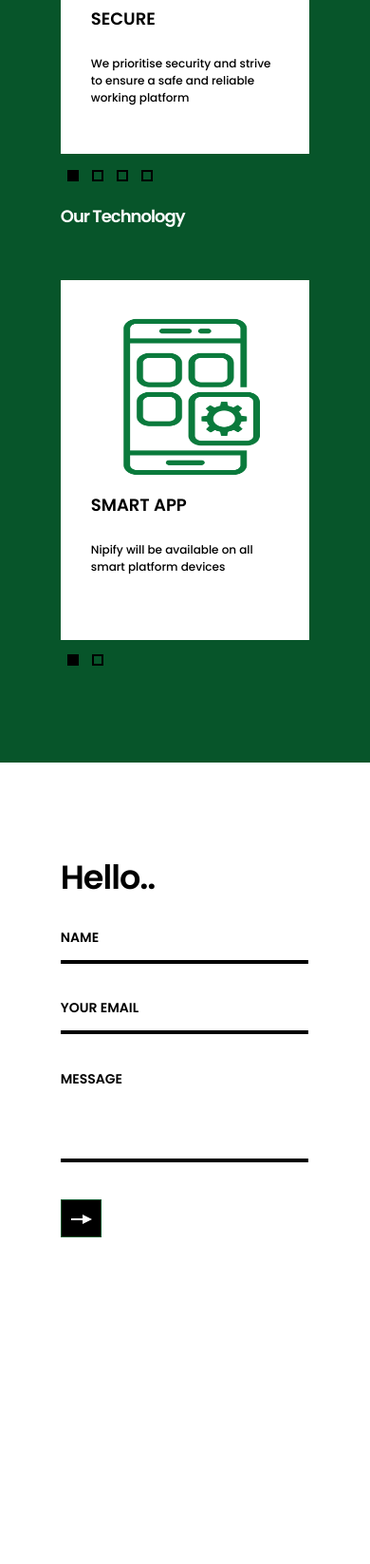
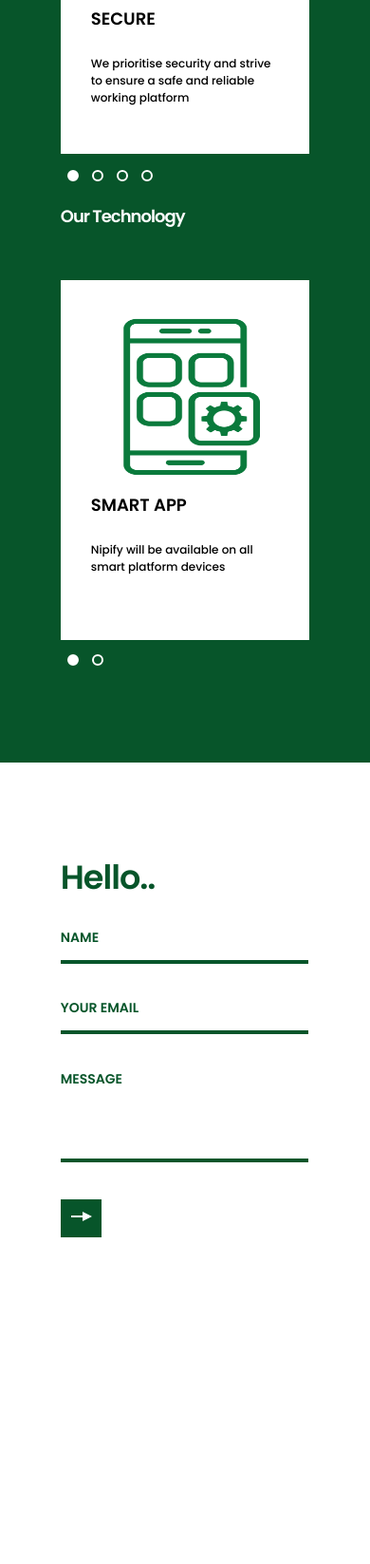
Before and after one commit to SuperDev0109/nipify, a PHP site: page / in a window 390 px wide. Shown: the part 1811-3458 px from the top of the page at 95% size. Run offline with PHP 8.4, Linux system fonts and the light colour scheme.

Commit message:
contact us update

```diff
--- a/css/custom.css
+++ b/css/custom.css
@@ -1,3 +1,31 @@
-.textWhite {
-    color: white !important;
+.textGreen {
+    color: #07552a !important;
 }
+
+#inputName::placeholder {
+    color: #07552a !important;
+}
+
+#inputEmail::placeholder {
+    color: #07552a !important;
+}
+
+#inputMessage::placeholder {
+    color: #07552a !important;
+}
+
+#fullname::placeholder {
+    color: #07552a !important;
+}
+
+#country::placeholder {
+    color: #07552a !important;
+}
+
+#city::placeholder {
+    color: #07552a !important;
+}
+
+#email::placeholder {
+    color: #07552a !important;
+}
--- a/css/inputtext.css
+++ b/css/inputtext.css
@@ -60,12 +60,12 @@
 	left: -1px;
 	width: 100%;
 	height:100%;
-	border-bottom: 4px solid #000;
+	border-bottom: 4px solid #07552a;
 }
 
 .input__label--hoshi::after {
 	margin-top: 2px;
-	border-bottom: 10px solid #000;
+	border-bottom: 10px solid #07552a;
 	-webkit-transform: translate3d(-100%, 0, 0);
 	transform: translate3d(-100%, 0, 0);
 	-webkit-transition: -webkit-transform 0.3s;
@@ -73,7 +73,7 @@
 }
 
 .input__label--hoshi-color-1::after {
-	border-color: rgb(0, 0, 0);
+	/* border-color: rgb(0, 0, 0); */
 }
 
 .input__label--hoshi-color-2::after {
--- a/css/style.css
+++ b/css/style.css
@@ -286,8 +286,8 @@
   transition: all 0.2s ease-in-out; }
 .owl-carousel.owl-theme .owl-controls span {
   background: none;
-  border: 2px solid #000;
-  border-radius: 0;
+  border: 2px solid #FFF;
+  border-radius: 50%;
   display: inline-block !important;
   height: 12px;
   margin: 5px 7px;
@@ -298,7 +298,7 @@
 .owl-carousel.owl-theme .owl-nav {
   display: none; }
 .owl-carousel.owl-theme .owl-dot.active span {
-  background: #000; }
+  background: #FFF; }
 
 #qualities .owl-carousel.owl-theme .owl-item {
   background: #fff; }
@@ -515,9 +515,11 @@
   width: 441px; }
 .notify-wrap .input__label--hoshi::before,
 .notify-wrap .input__label--hoshi::after {
-  border-bottom: 4px solid #000; }
+  /* border-bottom: 4px solid #000;  */
+}
 .notify-wrap .input__label--hoshi::after {
-  border-bottom: 8px solid #000; }
+  /* border-bottom: 8px solid #000;  */
+}
 
 .form-control::-webkit-input-placeholder {
   color: #000;
@@ -586,7 +588,7 @@
   padding-bottom: 18px;
   padding-top: 13px; }
   .page-right .form-control:focus {
-    border-color: #000; }
+    border-color: #07552a; }
 .page-right h3 {
   padding-bottom: 52px; }
 .page-right .form-group {
--- a/index.php
+++ b/index.php
@@ -93,10 +93,10 @@
 
 								<!--CONTENT CHANGED & <br> ADDED-->
 								<div class="notify-wrap">
-									<h3 class="wellcome-text" data-animation="fadeInLeft" data-animation-delay="900" data-out-animation="fadeOutLeft" data-out-animation-delay="100" data-ng-bind="notifyFullname || 'Full Legal Name..'">Please input Full Legal Name</h3>
+									<h3 class="wellcome-text textGreen" data-animation="fadeInLeft" data-animation-delay="900" data-out-animation="fadeOutLeft" data-out-animation-delay="100" data-ng-bind="notifyFullname || 'Full Legal Name..'">Please input Full Legal Name</h3>
 									<!-- <form id="notifyMe" class="contact-form" action="" method="post"> -->
 										<div class="input-wrap" data-animation="fadeInLeft" data-animation-delay="100" data-out-animation="fadeOutLeft" data-out-animation-delay="900">
-											<input  data-ng-model="notifyFullname" class="col-lg-10  align-center form-control input input__field input__field--hoshi notify-input-box" name="fullname" placeholder="Full Legal Name"  type="text">
+											<input  data-ng-model="notifyFullname" class="col-lg-10  align-center form-control input input__field input__field--hoshi notify-input-box textGreen" name="fullname" id="fullname" placeholder="Full Legal Name"  type="text">
 											<label class="input__label input__label--hoshi input__label--hoshi-color-1"></label>
 										</div>
 										<div class="notify-btn main-menu">
@@ -124,10 +124,10 @@
 
 								<!--CONTENT CHANGED & <br> ADDED-->
 								<div class="notify-wrap">
-									<h3 class="wellcome-text" data-animation="fadeInLeft" data-animation-delay="900" data-out-animation="fadeOutLeft" data-out-animation-delay="100" data-ng-bind="notifyEmail || 'Email Address..'">Please input Email Address</h3>
+									<h3 class="wellcome-text textGreen" data-animation="fadeInLeft" data-animation-delay="900" data-out-animation="fadeOutLeft" data-out-animation-delay="100" data-ng-bind="notifyEmail || 'Email Address..'">Please input Email Address</h3>
 									<!-- <form id="notifyMe" class="contact-form" action="" method="post"> -->
 										<div class="input-wrap" data-animation="fadeInLeft" data-animation-delay="100" data-out-animation="fadeOutLeft" data-out-animation-delay="900">
-											<input  data-ng-model="notifyEmail" class="col-lg-10  align-center form-control input input__field input__field--hoshi notify-input-box" name="email" placeholder="Email"  type="text">
+											<input  data-ng-model="notifyEmail" class="col-lg-10  align-center form-control input input__field input__field--hoshi notify-input-box textGreen" name="email" id="email" placeholder="Email"  type="text">
 											<label class="input__label input__label--hoshi input__label--hoshi-color-1"></label>
 										</div>
 										<div class="notify-btn main-menu">
@@ -155,10 +155,10 @@
 
 								<!--CONTENT CHANGED & <br> ADDED-->
 								<div class="notify-wrap">
-									<h3 class="wellcome-text" data-animation="fadeInLeft" data-animation-delay="900" data-out-animation="fadeOutLeft" data-out-animation-delay="100" data-ng-bind="notifyCountry || 'Country...'">Please input Email Address</h3>
+									<h3 class="wellcome-text textGreen" data-animation="fadeInLeft" data-animation-delay="900" data-out-animation="fadeOutLeft" data-out-animation-delay="100" data-ng-bind="notifyCountry || 'Country...'">Please input Email Address</h3>
 									<!-- <form id="notifyMe" class="contact-form" action="" method="post"> -->
 										<div class="input-wrap" data-animation="fadeInLeft" data-animation-delay="100" data-out-animation="fadeOutLeft" data-out-animation-delay="900">
-											<select data-ng-model="notifyCountry" class="col-lg-10  align-center form-control input input__field input__field--hoshi notify-input-box" name="country" placeholder="Country" id="country">
+											<select data-ng-model="notifyCountry" class="col-lg-10  align-center form-control input input__field input__field--hoshi notify-input-box textGreen" name="country" id="country" placeholder="Country" id="country">
 												<option>France</option>
 												<option>Australia</option>
 												<option>Russia</option>
@@ -190,10 +190,10 @@
 
 								<!--CONTENT CHANGED & <br> ADDED-->
 								<div class="notify-wrap">
-									<h3 class="wellcome-text" data-animation="fadeInLeft" data-animation-delay="900" data-out-animation="fadeOutLeft" data-out-animation-delay="100" data-ng-bind="notifyCity || 'City...'">Please input Email Address</h3>
+									<h3 class="wellcome-text textGreen" data-animation="fadeInLeft" data-animation-delay="900" data-out-animation="fadeOutLeft" data-out-animation-delay="100" data-ng-bind="notifyCity || 'City...'">Please input Email Address</h3>
 									<!-- <form id="notifyMe" class="contact-form" action="" method="post"> -->
 										<div class="input-wrap" data-animation="fadeInLeft" data-animation-delay="100" data-out-animation="fadeOutLeft" data-out-animation-delay="900">
-											<select data-ng-model="notifyCity" class="col-lg-10  align-center form-control input input__field input__field--hoshi notify-input-box" name="city" placeholder="City" id="city">
+											<select data-ng-model="notifyCity" class="col-lg-10  align-center form-control input input__field input__field--hoshi notify-input-box textGreen" name="city" id="city" placeholder="City" id="city">
 												<option>Paris</option>
 												<option>Sydney</option>
 												<option>Moscow</option>
@@ -225,7 +225,7 @@
 
 								<!--CONTENT CHANGED & <br> ADDED-->
 								<div class="notify-wrap">
-									<h3 class="wellcome-text" data-animation="fadeInLeft" data-animation-delay="900" data-out-animation="fadeOutLeft" data-out-animation-delay="100">Success</h3>
+									<h3 class="wellcome-text textGreen" data-animation="fadeInLeft" data-animation-delay="900" data-out-animation="fadeOutLeft" data-out-animation-delay="100">Success</h3>
 									<!-- <form id="notifyMe" class="contact-form" action="" method="post"> -->
 										<div class="input-wrap" data-animation="fadeInLeft" data-animation-delay="100" data-out-animation="fadeOutLeft" data-out-animation-delay="900">
 											<label class="input__label input__label--hoshi input__label--hoshi-color-1"></label>
@@ -394,32 +394,32 @@
 						<div class="container align-center detail-info">
 							<div class="row">
 							<div data-ng-controller="ContactController" class="panel-body">
-								<h3 class="col-lg-12 col-xs-9" data-ng-bind="formData.inputName||'Hello..'" >Hello..</h3>
+								<h3 class="col-lg-12 col-xs-9 textGreen" data-ng-bind="formData.inputName||'Hello..'" >Hello..</h3>
 								<div class="col-lg-6 col-md-6 col-sm-6 col-xs-9">
 									<form data-ng-submit="submit(contactform, $event)"  name="contactform" method="post" class="form-horizontal" role="form">
 										<div class="form-group input--hoshi" data-ng-class="{ 'has-error': contactform.inputName.$invalid && submitted }">
 											<div class="input-wrap">
-												<input data-ng-model="formData.inputName" type="text" class="form-control input__field input input__field--hoshi textWhite" id="inputName" name="inputName" placeholder="Name" required>
+												<input data-ng-model="formData.inputName" type="text" class="form-control input__field input input__field--hoshi textGreen" id="inputName" name="inputName" placeholder="Name" required>
 												<label class="input__label input__label input__label--hoshi input__label--hoshi-color-1 input__label--hoshi input__label--hoshi-color-1" ></label>
 											</div>
 										</div>
 										<div class="form-group  input--hoshi" data-ng-class="{ 'has-error': contactform.inputEmail.$invalid && submitted }">
 											<div class="input-wrap">
-												<input data-ng-model="formData.inputEmail" type="email" class="form-control input input__field input__field--hoshi textWhite" placeholder="Your Email" id="inputEmail" name="inputEmail" required>
+												<input data-ng-model="formData.inputEmail" type="email" class="form-control input input__field input__field--hoshi textGreen" placeholder="Your Email" id="inputEmail" name="inputEmail" required>
 												<label class="input__label input__label--hoshi input__label--hoshi-color-1"></label>
 											</div>
 										</div>
 										<div class="form-group  input--hoshi" data-ng-class="{ 'has-error': contactform.inputMessage.$invalid && submitted }">
 											<div class="input-wrap">
-												<textarea data-ng-model="formData.inputMessage" class="form-control input input__field input__field--hoshi textWhite" rows="4" id="inputMessage" name="inputMessage" placeholder="message" required></textarea>
+												<textarea data-ng-model="formData.inputMessage" class="form-control input input__field input__field--hoshi textGreen" rows="4" id="inputMessage" name="inputMessage" placeholder="message" required></textarea>
 												<label class="input__label input__label--hoshi input__label--hoshi-color-1"></label>
 											</div>
 										</div>
 										<div class="form-group">
 											<div class="align-center">
-												<button type="submit" class="btn btn-default" data-ng-disabled="submitButtonDisabled">
-													<span><span class="arrow-wrap"><span class="arrow"></span></span></span>
-												</button>
+												<div class="notify-btn main-menu">
+													<a  href="#" class="btn btn-default animated fadeInLeft" style="background-color: #07552a" data-animation="fadeInLeft" data-animation-delay="1000" data-out-animation="fadeInLeft" data-out-animation-delay="600" data-toggle="modal" data-target="#notify-my"><span class="arrow-wrap" style="margin-left: 8px; margin-top: 4px;"><span class="arrow"></span></span></a>
+												</div>
 											</div>
 										</div>
 									</form>
```
